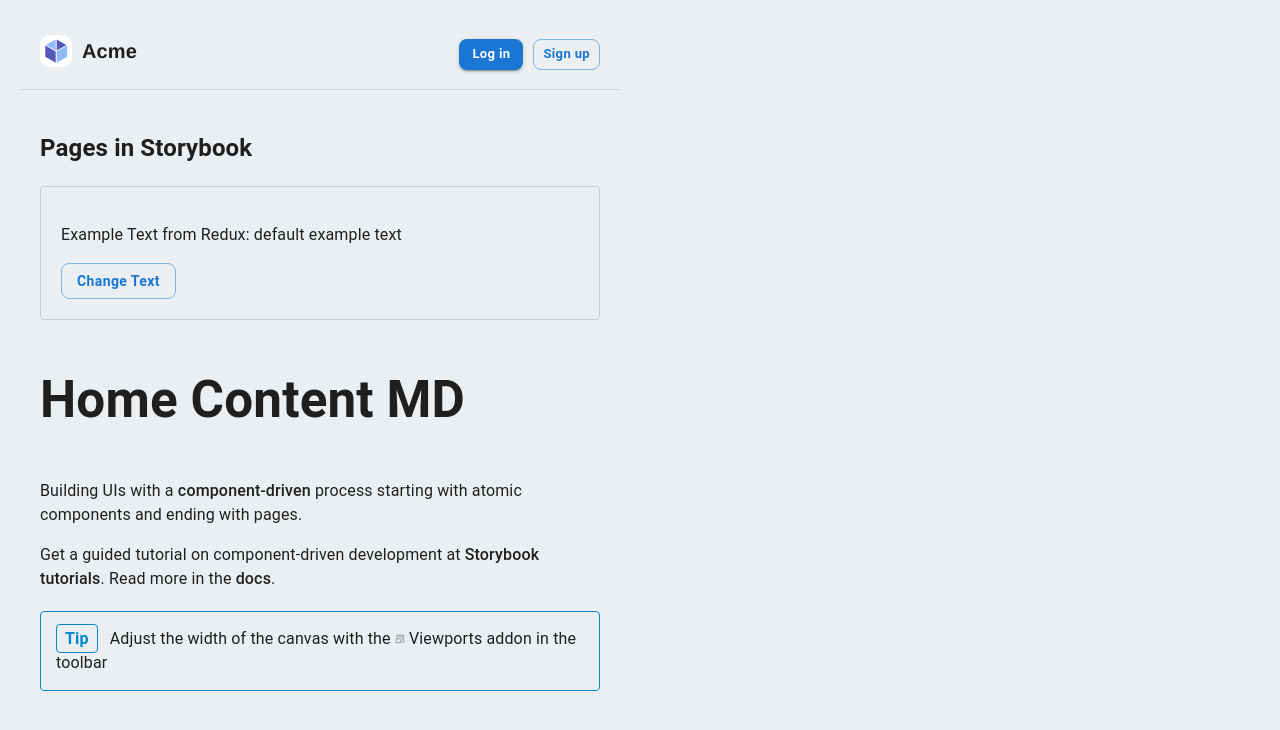
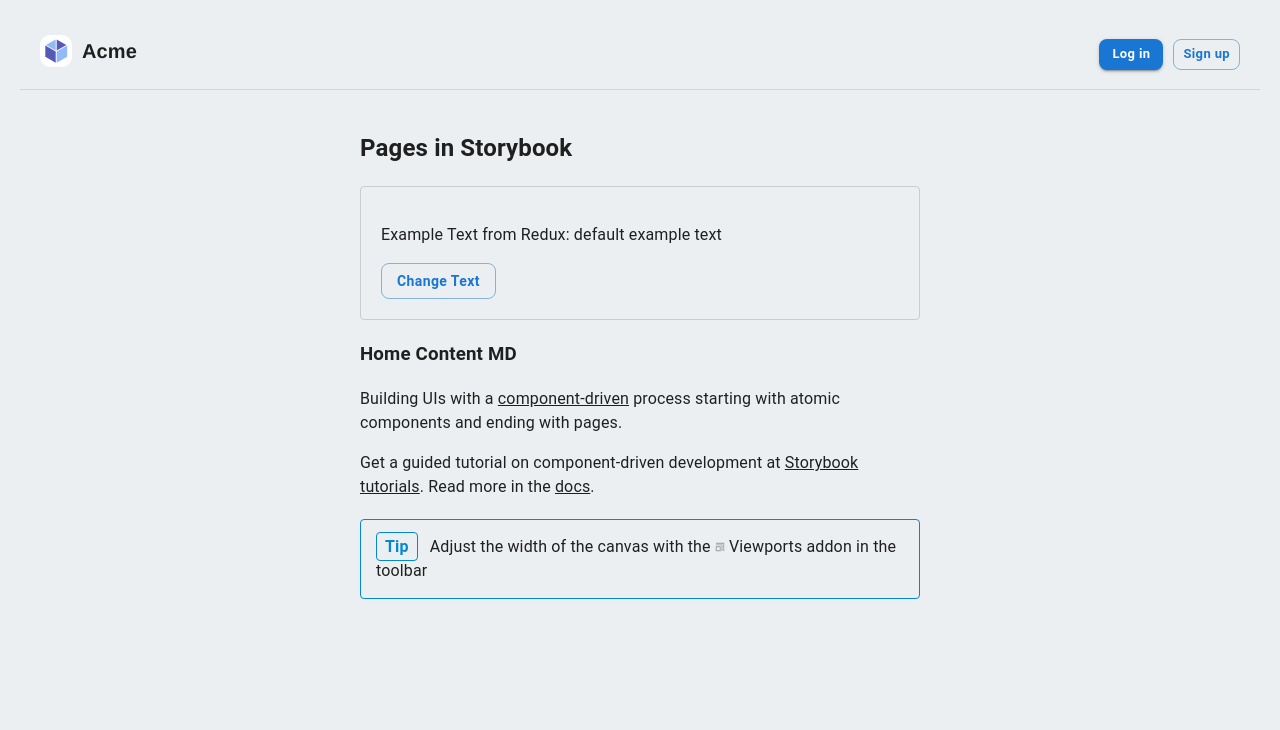
Before and after one commit to anewstead/sb-vitest, a React (Vite) app: page / in a window 1280 px wide. Shown: the top 730 px of the page. Built offline with nearby package versions, Linux system fonts and the light colour scheme.

Commit message:
css tidy

```diff
--- a/src/app/app.css
+++ /dev/null
@@ -1,45 +0,0 @@
-#root {
-  max-width: 1280px;
-  margin: 0 auto;
-  padding: 2rem;
-  text-align: center;
-}
-
-.logo {
-  height: 6em;
-  padding: 1.5em;
-  will-change: filter;
-  transition: filter 300ms;
-}
-
-.logo:hover {
-  filter: drop-shadow(0 0 2em #646cffaa);
-}
-
-.logo.react:hover {
-  filter: drop-shadow(0 0 2em #61dafbaa);
-}
-
-@keyframes logo-spin {
-  from {
-    transform: rotate(0deg);
-  }
-
-  to {
-    transform: rotate(360deg);
-  }
-}
-
-@media (prefers-reduced-motion: no-preference) {
-  a:nth-of-type(2) .logo {
-    animation: logo-spin infinite 20s linear;
-  }
-}
-
-.card {
-  padding: 2em;
-}
-
-.read-the-docs {
-  color: #888;
-}
--- a/src/components/button/Button.tsx
+++ b/src/components/button/Button.tsx
@@ -1,8 +1,8 @@
-import styles from "./button.module.css";
-
 import React from "react";
 
 import { Button as MuiButton } from "@mui/material";
+
+import styles from "./button.module.css";
 
 import type { ButtonProps } from "./button.type";
 
--- a/src/components/header/Header.tsx
+++ b/src/components/header/Header.tsx
@@ -1,9 +1,9 @@
-import styles from "./header.module.css";
-
 import React from "react";
 
 import logo from "@src/assets/acme-logo.svg";
 import { Button } from "@src/components/button/Button";
+
+import styles from "./header.module.css";
 
 import type { HeaderProps } from "./header.type";
 
--- a/src/components/themeButtons/ThemeButtons.tsx
+++ b/src/components/themeButtons/ThemeButtons.tsx
@@ -21,7 +21,7 @@ export const ThemeButtons = () => {
       <Button
         variant={mode === "light" ? "contained" : "outlined"}
         onClick={() => {
-          return handleMode("light");
+          handleMode("light");
         }}
         aria-label="light"
       >
@@ -30,7 +30,7 @@ export const ThemeButtons = () => {
       <Button
         variant={mode === "system" ? "contained" : "outlined"}
         onClick={() => {
-          return handleMode("system");
+          handleMode("system");
         }}
         aria-label="system"
       >
@@ -39,7 +39,7 @@ export const ThemeButtons = () => {
       <Button
         variant={mode === "dark" ? "contained" : "outlined"}
         onClick={() => {
-          return handleMode("dark");
+          handleMode("dark");
         }}
         aria-label="dark"
       >
--- a/src/root/Root.tsx
+++ b/src/root/Root.tsx
@@ -1,5 +1,3 @@
-import "./root.css";
-
 import React from "react";
 
 import { createRoot } from "react-dom/client";
--- a/src/root/root.css
+++ /dev/null
@@ -1,71 +0,0 @@
-:root {
-  font-family: system-ui, Avenir, Helvetica, Arial, sans-serif;
-  line-height: 1.5;
-  font-weight: 400;
-  color-scheme: light dark;
-  color: rgb(255 255 255 / 87%);
-  background-color: #242424;
-  font-synthesis: none;
-  text-rendering: optimizelegibility;
-  -webkit-font-smoothing: antialiased;
-  -moz-osx-font-smoothing: grayscale;
-}
-
-a {
-  font-weight: 500;
-  color: #646cff;
-  text-decoration: inherit;
-}
-
-a:hover {
-  color: #535bf2;
-}
-
-body {
-  margin: 0;
-  display: flex;
-  place-items: center;
-  min-width: 320px;
-  min-height: 100vh;
-}
-
-h1 {
-  font-size: 3.2em;
-  line-height: 1.1;
-}
-
-button {
-  border-radius: 8px;
-  border: 1px solid transparent;
-  padding: 0.6em 1.2em;
-  font-size: 1em;
-  font-weight: 500;
-  font-family: inherit;
-  background-color: #1a1a1a;
-  cursor: pointer;
-  transition: border-color 0.25s;
-}
-
-button:hover {
-  border-color: #646cff;
-}
-
-button:focus,
-button:focus-visible {
-  outline: 4px auto -webkit-focus-ring-color;
-}
-
-@media (prefers-color-scheme: light) {
-  :root {
-    color: #213547;
-    background-color: #fff;
-  }
-
-  a:hover {
-    color: #747bff;
-  }
-
-  button {
-    background-color: #f9f9f9;
-  }
-}
```
Also changed, not shown: eslint/eslint.rules.import.js (+4 -4 lines).
